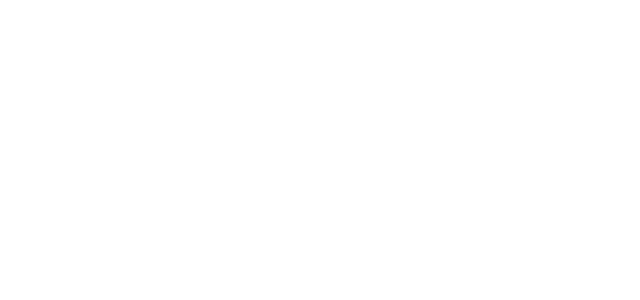
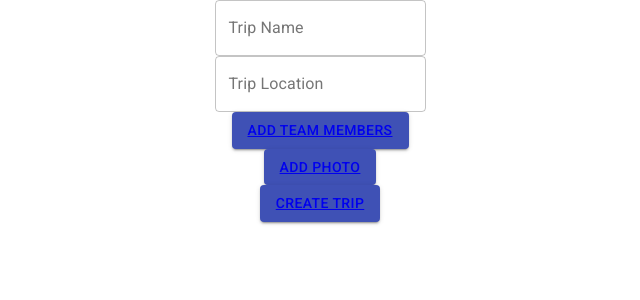
Before and after one commit to JoshTDesign/project-3, a React (Create React App) app: page /newtripform in a window 1280 px wide. Shown: the top 300 px of the page, without its empty margins (320-960 px from the left). Built offline with nearby package versions, Linux system fonts and the light colour scheme; no server answers.

Commit message:
front-end user auth skeleton

```diff
--- a/package.json
+++ b/package.json
@@ -8,6 +8,7 @@
     "@testing-library/jest-dom": "^5.12.0",
     "@testing-library/react": "^11.2.7",
     "@testing-library/user-event": "^12.8.3",
+    "axios": "^0.21.1",
     "connect-session-sequelize": "^7.1.1",
     "express-session": "^1.17.2",
     "moment": "^2.29.1",
--- a/src/App.js
+++ b/src/App.js
@@ -1,16 +1,60 @@
-import React from "react";
+import React, { useEffect, useState } from "react";
 import { BrowserRouter as Router, Route } from "react-router-dom";
 import './App.css';
+import API from "./utils/API"
 // import CssBaseline from '@material-ui/core/CssBaseline'; // imports a global reset for css styling
 import CreateTrip from "./pages/CreateTrip";
 import Dashboard from "./pages/Dashboard";
 import Login from "./pages/Login";
 import Signup from "./pages/Signup";
 import Trip from "./pages/Trip";
+import NewTripForm from "./components/NewTripForm";
 
 
 
 function App() {
+  const [formState,setFormState] = useState({
+    email:"",
+    password:""
+  })
+
+  const [userState,setUserState] = useState({
+    token:"",
+    user:{
+
+    }
+  })
+
+  useEffect(()=>{
+    const token = localStorage.getItem("token")
+    API.getProfile(token).then(res=>{
+      console.log(res.data);
+    })
+  },[])
+
+  const handleFormSubmit = e =>{
+    e.preventDefault();
+    API.login(formState).then(res=>{
+      console.log(res.data);
+      localStorage.setItem("token",res.data.token)
+      setUserState({
+        ...userState,
+        token:res.data.token,
+        user:{
+          email:res.data.user.email,
+          name:res.data.user.name,
+        }
+      })
+    }).catch(err=>{
+      console.log("error occured")
+      console.log(err);
+    })
+    setFormState({
+      email:"",
+      password:""
+    })
+  }
+
   return (
 
     <Router>
@@ -20,9 +64,24 @@ function App() {
           <Route path="/createtrip" component={CreateTrip} />
           <Route path="/Dashboard" component={Dashboard} />
           <Route path="/Trip/:id" component={Trip} />
+          <Route path="/newtripform" component={NewTripForm} />
         </div>
     </Router>
   );
 }
 
 export default App;
+
+
+
+
+  // return (
+  //   <div>
+  //     <h1>welcome!</h1>
+  //     <form onSubmit = {handleFormSubmit}>
+  //       <input name="email" value = {formState.email} onChange={(e)=>setFormState({...formState,email:e.target.value})}/>
+  //       <input name="password"  type="password" value = {formState.password} onChange={(e)=>setFormState({...formState,password:e.target.value})}/>
+  //       <input type="submit" value="login"/>
+  //     </form>
+  //   </div>
+  // );
--- a/src/components/NewTripForm/index.js
+++ b/src/components/NewTripForm/index.js
@@ -0,0 +1,45 @@
+import React from 'react'
+import { Link, useLocation } from "react-router-dom";
+import Grid from '@material-ui/core/Grid';
+import TextField from "@material-ui/core/TextField";
+import Button from "@material-ui/core/Button";
+
+
+
+// TODO: Need to create POST request in form submit handler
+
+
+export default function NewTripForm(props) {
+    return (
+        <div>
+            <form className="test" noValidate autoComplete="off">
+                <Grid
+                container direction="column"
+                justify="center"
+                alignItems="center">
+
+                    <TextField className="location" id="outlined-basic" label="Trip Name" variant="outlined" onClick={props.handleInputChange} />
+                    <TextField className="date" id="outlined-basic" label="Trip Location" variant="outlined" onClick={props.handleInputChange} />
+
+                    <Button variant="contained" color="primary" onSubmit={props.handleSubmit}>
+                            <Link to="#">
+                                Add team members
+                            </Link>
+                    </Button>
+                    <Button variant="contained" color="primary" onSubmit={props.handleSubmit}>
+                            <Link to="#">
+                                Add photo
+                            </Link>
+                    </Button>
+                    <Button variant="contained" color="primary" onSubmit={props.handleSubmit}>
+                            <Link to="/dashboard">
+                                Create Trip
+                            </Link>
+                    </Button>
+
+
+                </Grid>
+            </form>
+        </div>
+    )
+}
--- a/src/components/SidebarMenu/index.js
+++ b/src/components/SidebarMenu/index.js
@@ -10,6 +10,8 @@ import ListItemIcon from '@material-ui/core/ListItemIcon';
 import ListItemText from '@material-ui/core/ListItemText';
 import InboxIcon from '@material-ui/icons/MoveToInbox';
 import MailIcon from '@material-ui/icons/Mail';
+import { Link, useLocation } from "react-router-dom";
+
 
 const useStyles = makeStyles({
     list: {
@@ -47,9 +49,8 @@ const useStyles = makeStyles({
         onKeyDown={toggleDrawer(anchor, false)}
       >
         <List>
-          {['Profile', 'My Trips', 'My Friends'].map((text, index) => (
+          {['Profile', 'My Trips', 'My Friends', 'Log Out'].map((text, index) => (
             <ListItem button key={text}>
-              <ListItemIcon>{index % 2 === 0 ? <InboxIcon /> : <MailIcon />}</ListItemIcon>
               <ListItemText primary={text} />
             </ListItem>
           ))}
--- /dev/null
+++ b/src/utils/API.js
@@ -0,0 +1,16 @@
+const axios = require("axios")
+
+const API = {
+    login:function(userData){
+        return axios.post("http://localhost:3001/login",userData)
+    },
+    getProfile: function(token){
+        return axios.get("http://localhost:3001/profile",{
+            headers:{
+                authorization:`Bearer ${token}`
+            }
+        })
+    }
+}
+
+export default API
```
Also changed, not shown: 1 other file (tests, documents, lock files or other folders).
